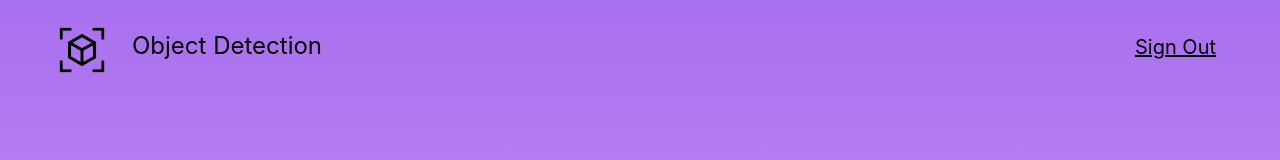
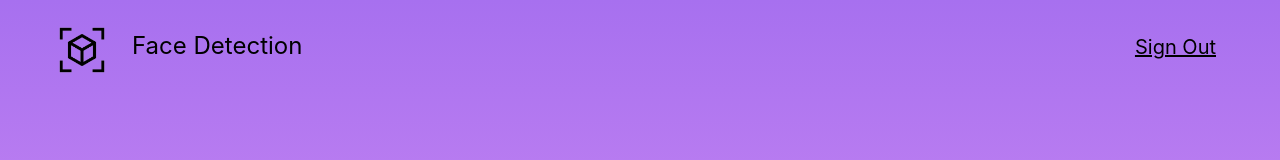
Before and after one commit to theNoobCoder0x01/face-detection-app, a React (Create React App) app: page / in a window 1280 px wide. Shown: the top 160 px of the page. Built offline with nearby package versions, Linux system fonts and the light colour scheme.

Commit message:
title change

```diff
--- a/src/components/Navigation/Logo.js
+++ b/src/components/Navigation/Logo.js
@@ -5,7 +5,7 @@
     return (
         <div className="logo-div ma4 mr2 mt0">
             <img className="logo-img" src={logo} alt="hello"></img>
-            <span className="logo-text mt4">Object Detection</span>
+            <span className="logo-text mt4">Face Detection</span>
         </div>
     );
 }
```
